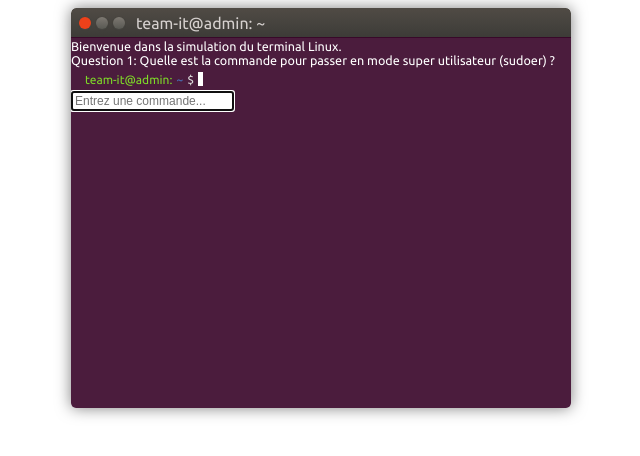
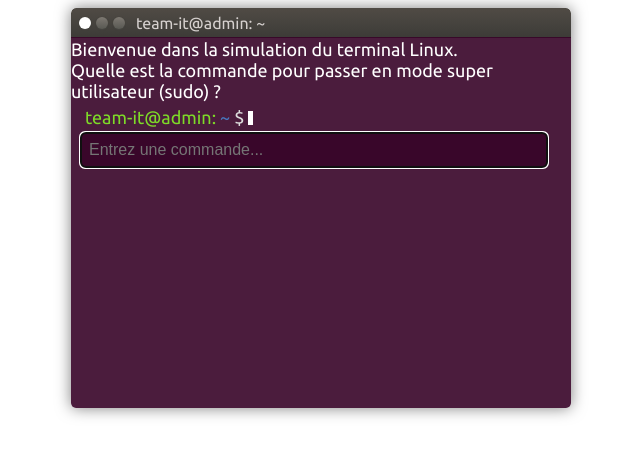
Before and after one commit to jfcjulien/Linux-terminal-for-training, a plain HTML site: page index.html in a window 1280 px wide. Shown: the whole page, without its empty margins (319-959 px from the left). Drawn offline with Linux system fonts and the light colour scheme.

Commit message:
css entrée text transparent js plus de questions

```diff
--- a/style.css
+++ b/style.css
@@ -43,7 +43,7 @@
 }
 
 .btn-color {
-    background: #ee411a;
+    background: white;
 }
 
 .btn:hover {
@@ -111,14 +111,28 @@
     font-size: 100%;
 }
 
-.container .terminal_body input{
-    font-size: 100%;
+.container .terminal_body .terminal_promt{
+    font-size: 150%;
 }
 
+/*style javascript*/
 #output{
-    font-size: 105%;
+    font-size: 150%;
 }
 
+#input {
+    background: rgba(56, 4, 40, 0.9); /* Fond noir transparent (20% opaque) */
+    color: white;
+    border: none;
+    padding: 8px;
+    font-size: 16px;
+    width: calc(100% - 10%);
+    margin-left: 2%;
+    margin-bottom: 10%;
+    border-radius: 5px;/
+}
+
+/*fin style javascript*/
 
 
 
--- a/terminal.js
+++ b/terminal.js
@@ -2,7 +2,32 @@ document.addEventListener('DOMContentLoaded', () => {
     const outputDiv = document.getElementById('output');
     const inputField = document.getElementById('input');
 
-    let questionAnswered = false;
+    let currentQuestionIndex = 0; // Suivre l'indice de la question courante
+    let questionAnswered = false; // Variable pour savoir si la question a été répondue correctement
+
+    // Liste des questions et des réponses
+    const questions = [
+        {
+            question: "Quelle est la commande pour passer en mode super utilisateur (sudo) ?",
+            answer: ["sudo su", "sudo -i"]
+        },
+        {
+            question: "Quelle commande permet de lister les fichiers dans un répertoire ?",
+            answer: ["ls"]
+        },
+        {
+            question: "Quelle commande permet de vérifier l'espace disque disponible ?",
+            answer: ["df"]
+        },
+        {
+            question: "Quelle commande permet de changer de répertoire dans le terminal ?",
+            answer: ["cd"]
+        },
+        {
+            question: "Quelle commande permet de visualiser le contenu d'un fichier texte ?",
+            answer: ["cat"]
+        }
+    ];
 
     // Fonction pour afficher du texte dans le terminal
     function showOutput(text) {
@@ -13,12 +38,29 @@ document.addEventListener('DOMContentLoaded', () => {
         outputDiv.scrollTop = outputDiv.scrollHeight;
     }
 
+    // Fonction pour afficher la question actuelle
+    function showQuestion() {
+        if (currentQuestionIndex < questions.length) {
+            showOutput(questions[currentQuestionIndex].question);
+        } else {
+            showOutput("Félicitations, vous avez terminé !");
+        }
+    }
+
     // Gérer la commande de l'utilisateur
     function handleCommand(command) {
-        if (command.toLowerCase() === 'sudo su' || command.toLowerCase() === 'sudo -i') {
-            showOutput('Correct ! Vous êtes maintenant en mode super utilisateur.');
+        const currentQuestion = questions[currentQuestionIndex];
+
+        // Vérifier si la commande correspond à la réponse attendue
+        if (currentQuestion.answer.includes(command.toLowerCase())) {
+            showOutput('Correct ! Vous avez répondu correctement.');
+            currentQuestionIndex++; // Passer à la question suivante
             questionAnswered = true;
-            showOutput('Passons à la prochaine étape...');
+            setTimeout(() => {
+                if (currentQuestionIndex < questions.length) {
+                    showQuestion(); // Afficher la prochaine question
+                }
+            }, 1000); // Afficher la prochaine question après 1 seconde
         } else {
             showOutput('Commande incorrecte. Essayez encore.');
         }
@@ -26,14 +68,14 @@ document.addEventListener('DOMContentLoaded', () => {
 
     // Début de la session, poser la première question
     showOutput('Bienvenue dans la simulation du terminal Linux.');
-    showOutput('Question 1: Quelle est la commande pour passer en mode super utilisateur (sudoer) ?');
+    showQuestion(); // Affiche la première question
 
     // Écouter l'entrée de l'utilisateur
     inputField.addEventListener('keydown', (event) => {
         if (event.key === 'Enter') {
             const command = inputField.value.trim();
             showOutput(`$ ${command}`);
-            handleCommand(command);
+            handleCommand(command); // Gérer la commande de l'utilisateur
             inputField.value = ''; // Effacer l'input après la commande
         }
     });
```
